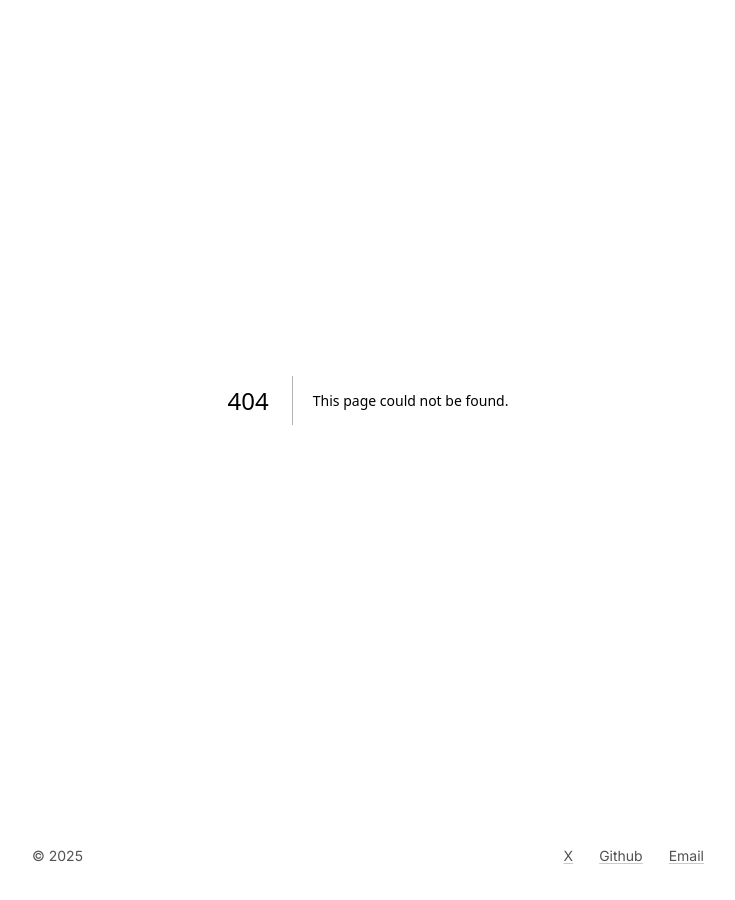
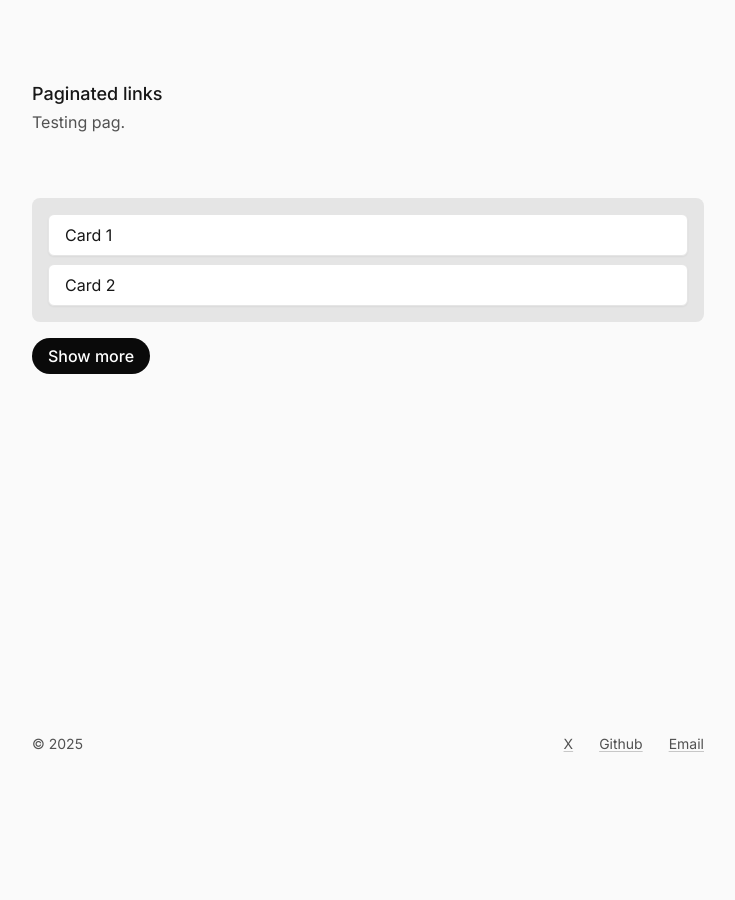
Before and after one commit to loganliffick/personal-site, a Next.js app: page /changelog in a window 1280 px wide. Before the commit this address had no page. Shown: the top 900 px of the page, without its empty margins (272-1007 px from the left). After the commit the page ends 800 px from the top, so only its background shows below. Built offline with nearby package versions, Linux system fonts and the light colour scheme.

Commit message:
changelog test

```diff
--- a/src/app/blog/my-workspace/metadata.json
+++ b/src/app/blog/my-workspace/metadata.json
@@ -1,5 +1,5 @@
 {
   "title": "My Workspace",
-  "description": "Breaking down my M-F habitat.",
+  "description": "Creating a sanctuary for creativity.",
   "date": "2024-01-12"
 }
--- /dev/null
+++ b/src/app/changelog/page.tsx
@@ -0,0 +1,85 @@
+'use client'
+
+import { Headline } from '@/components/layout/Headline'
+import { Inset } from '@/components/layout/Inset'
+import { Main } from '@/components/layout/Main'
+import { Section } from '@/components/layout/Section'
+import { useRouter, useSearchParams } from 'next/navigation'
+
+const cards = [
+  'Card 1',
+  'Card 2',
+  'Card 3',
+  'Card 4',
+  'Card 5',
+  'Card 6',
+  'Card 7',
+  'Card 8',
+  'Card 9',
+  'Card 10',
+]
+
+const Card = ({
+  id,
+  style,
+  title,
+}: {
+  id: string
+  style?: React.CSSProperties
+  title?: string
+}) => (
+  <div
+    className="reveal reveal-sm border-base-border rounded-md border bg-white px-4 py-2 shadow-xs"
+    id={id}
+    style={style}
+  >
+    {title}
+  </div>
+)
+
+export default function Page() {
+  const router = useRouter()
+  const searchParams = useSearchParams()
+
+  const page = parseInt(searchParams.get('page') || '1', 10)
+  const itemsPerPage = 2
+  const startIndex = (page - 1) * itemsPerPage
+  const endIndex = page * itemsPerPage
+
+  const handleNextPage = () => {
+    const nextPage = page + 1
+    router.push(`?page=${nextPage}`)
+  }
+
+  return (
+    <Main>
+      <Section>
+        <Inset>
+          <Headline title={'Paginated links'} subhead={'Testing pag.'} />
+          <div className="bg-base-200 flex w-full flex-col gap-2 overflow-hidden rounded-lg p-4">
+            {cards.slice(startIndex, endIndex).map((result, index) => {
+              const id = `${startIndex + index}`
+              return (
+                <Card
+                  id={id}
+                  title={result}
+                  key={id}
+                  style={{ animationDelay: `${25 * index}ms` }}
+                />
+              )
+            })}
+          </div>
+
+          {endIndex < cards.length && (
+            <button
+              className="bg-base-1000 text-base-100 mt-4 cursor-pointer rounded-full px-4 py-1.5 font-medium"
+              onClick={handleNextPage}
+            >
+              Show more
+            </button>
+          )}
+        </Inset>
+      </Section>
+    </Main>
+  )
+}
--- a/src/app/globals.css
+++ b/src/app/globals.css
@@ -139,7 +139,7 @@
 .scaleFade {
   animation: scaleFade 0.5s var(--ease-bounce) forwards;
   opacity: 0;
-  transform: scale(0.5);
+  transform: scale(0.75);
 
   @media (prefers-reduced-motion) {
     animation: none;
--- a/src/components/BackButton.tsx
+++ b/src/components/BackButton.tsx
@@ -5,8 +5,7 @@ export const BackButton = () => {
   return (
     <div className="sticky top-8 z-50 sm:h-0">
       <Link
-        className="fade border-base-border bg-base-bg-depth text-base-strong add-focus absolute -top-0.5 right-0 flex items-center justify-center gap-1.5 rounded-full border py-1 pr-3 pl-2.5 text-sm shadow-xs transition-transform md:-left-14 md:size-8 md:p-0 md:hover:scale-95"
-        style={{ animationDelay: '500ms' }}
+        className="scaleFade border-base-border bg-base-bg-depth text-base-strong add-focus absolute -top-0.5 right-0 flex items-center justify-center gap-1.5 rounded-full border py-1 pr-3 pl-2.5 text-sm shadow-xs transition-transform md:-left-14 md:size-8 md:p-0 md:hover:scale-95"
         href={'/'}
       >
         <IconArrowLeft className="size-4" />
```
Also changed, not shown: public/images/program-badge-sm.svg (deleted).
